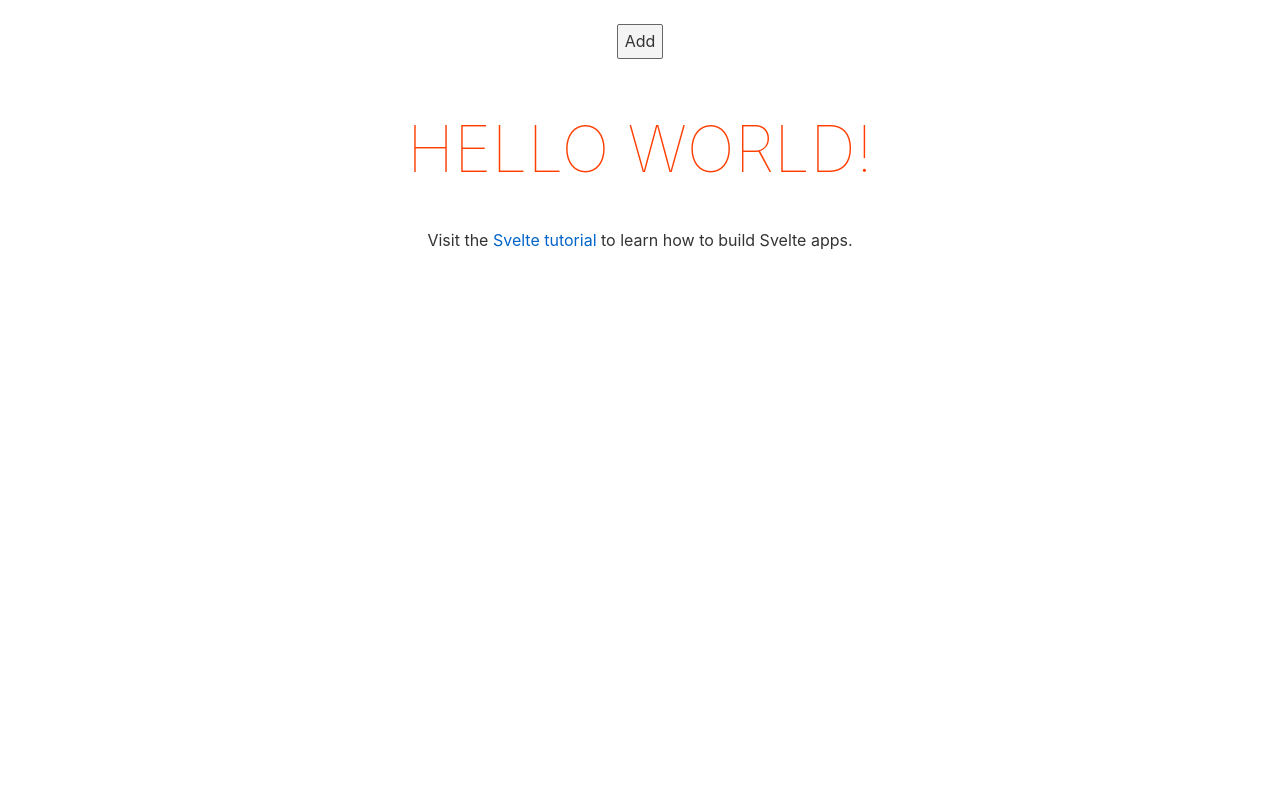
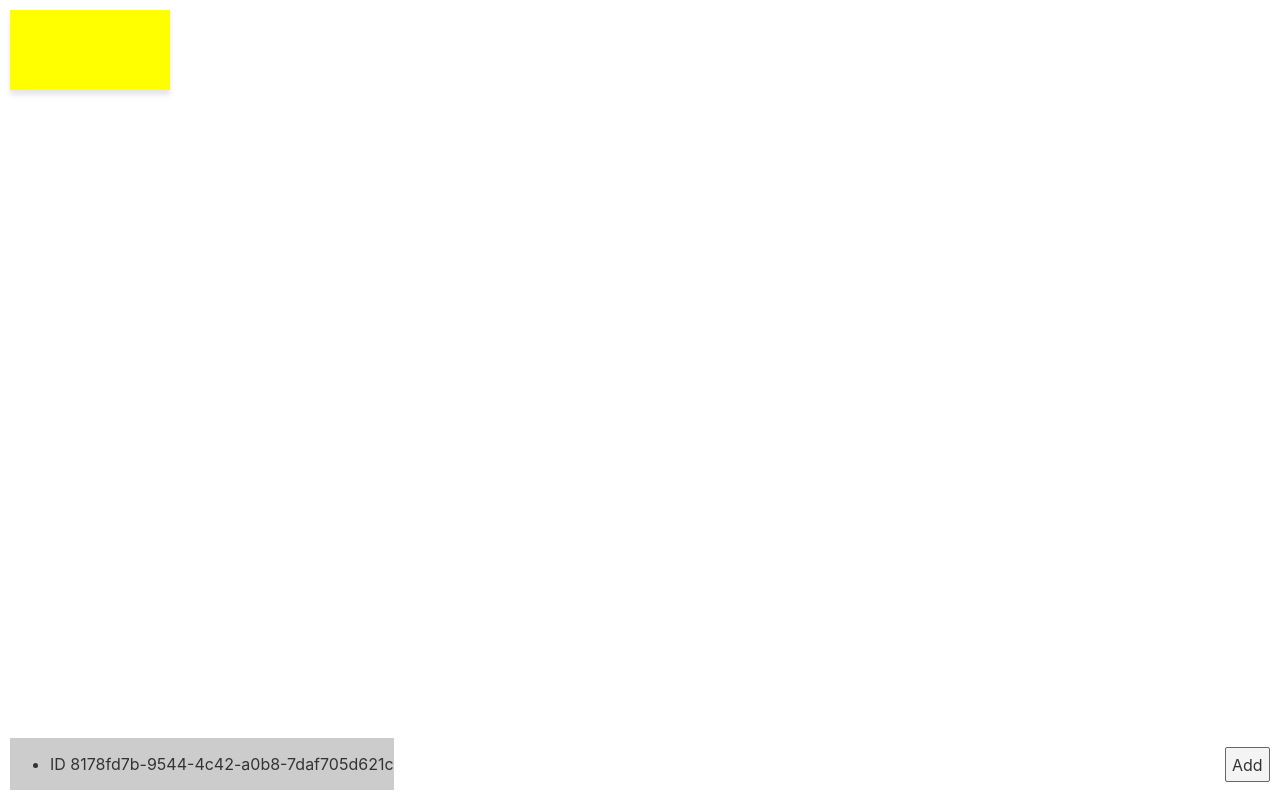
Before and after one commit to macoshita/svelte-fusen, a Svelte app: page / in a window 1280 px wide. Both pictures are taken after a click on the button "Add". Built offline with nearby package versions, Linux system fonts and the light colour scheme.

Commit message:
Implement basic functions

```diff
--- a/package.json
+++ b/package.json
@@ -24,6 +24,7 @@
     "@tsconfig/svelte": "^1.0.0"
   },
   "dependencies": {
-    "sirv-cli": "^1.0.0"
+    "sirv-cli": "^1.0.0",
+    "uuid": "^8.3.2"
   }
 }
--- a/src/App.svelte
+++ b/src/App.svelte
@@ -1,38 +1,5 @@
 <script lang="ts">
-  import { fusens } from "./stores";
-
-  export let name: string;
-
-  function addFusen() {}
+  import Board from "./components/molecules/Board.svelte";
 </script>
 
-<main>
-  <button on:click={addFusen}>Add</button>
-  <h1>Hello {name}!</h1>
-  <p>
-    Visit the <a href="https://svelte.dev/tutorial">Svelte tutorial</a> to learn
-    how to build Svelte apps.
-  </p>
-</main>
-
-<style>
-  main {
-    text-align: center;
-    padding: 1em;
-    max-width: 240px;
-    margin: 0 auto;
-  }
-
-  h1 {
-    color: #ff3e00;
-    text-transform: uppercase;
-    font-size: 4em;
-    font-weight: 100;
-  }
-
-  @media (min-width: 640px) {
-    main {
-      max-width: none;
-    }
-  }
-</style>
+<Board />
--- /dev/null
+++ b/src/actions/pannable.ts
@@ -0,0 +1,54 @@
+// https://svelte.dev/tutorial/actions からの引用
+export function pannable(node) {
+  let x;
+  let y;
+
+  function handleMousedown(event) {
+    x = event.clientX;
+    y = event.clientY;
+
+    node.dispatchEvent(
+      new CustomEvent("panstart", {
+        detail: { x, y },
+      })
+    );
+
+    window.addEventListener("mousemove", handleMousemove);
+    window.addEventListener("mouseup", handleMouseup);
+  }
+
+  function handleMousemove(event) {
+    const dx = event.clientX - x;
+    const dy = event.clientY - y;
+    x = event.clientX;
+    y = event.clientY;
+
+    node.dispatchEvent(
+      new CustomEvent("panmove", {
+        detail: { x, y, dx, dy },
+      })
+    );
+  }
+
+  function handleMouseup(event) {
+    x = event.clientX;
+    y = event.clientY;
+
+    node.dispatchEvent(
+      new CustomEvent("panend", {
+        detail: { x, y },
+      })
+    );
+
+    window.removeEventListener("mousemove", handleMousemove);
+    window.removeEventListener("mouseup", handleMouseup);
+  }
+
+  node.addEventListener("mousedown", handleMousedown);
+
+  return {
+    destroy() {
+      node.removeEventListener("mousedown", handleMousedown);
+    },
+  };
+}
--- /dev/null
+++ b/src/components/atoms/AddFusenButton.svelte
@@ -0,0 +1,13 @@
+<script lang="ts">
+  import { fusens } from "../../stores";
+  import { v4 as uuidv4 } from "uuid";
+
+  function addFusen() {
+    fusens.update((v) => [
+      ...v,
+      { id: uuidv4(), x: 10, y: 10, description: "", color: "yellow" },
+    ]);
+  }
+</script>
+
+<button on:click={addFusen}>Add</button>
--- /dev/null
+++ b/src/components/atoms/Fusen.svelte
@@ -0,0 +1,39 @@
+<script lang="ts">
+  import { pannable } from "../../actions/pannable";
+  import type { FusenType } from "../../stores"; // https://github.com/pyoner/svelte-typescript/issues/23
+
+  export let data: FusenType;
+
+  function handlePanMove({ detail }) {
+    data = {
+      ...data,
+      x: data.x + detail.dx,
+      y: data.y + detail.dy,
+    };
+  }
+</script>
+
+<div
+  class="fusen"
+  style="
+left: {data.x}px;
+top: {data.y}px;
+background-color: {data.color};
+"
+  use:pannable
+  on:panmove={handlePanMove}
+  role="textbox"
+  contenteditable
+  bind:textContent={data.description}
+/>
+
+<style>
+  .fusen {
+    position: absolute;
+    min-width: 160px;
+    min-height: 80px;
+    box-shadow: 0 5px 5px rgba(0, 0, 0, 0.1);
+    padding: 16px;
+    box-sizing: border-box;
+  }
+</style>
--- /dev/null
+++ b/src/components/molecules/Board.svelte
@@ -0,0 +1,46 @@
+<script lang="ts">
+  import { fusens } from "../../stores";
+  import Fusen from "../atoms/Fusen.svelte";
+  import AddFusenButton from "../atoms/AddFusenButton.svelte";
+</script>
+
+<div class="board">
+  <div class="tools">
+    <AddFusenButton />
+  </div>
+
+  {#each $fusens as fusen}
+    <Fusen bind:data={fusen} />
+  {/each}
+
+  <div class="debug">
+    <ul>
+      {#each $fusens as fusen}
+        <li>ID {fusen.id}<br />{fusen.description}</li>
+      {/each}
+    </ul>
+  </div>
+</div>
+
+<style>
+  .tools {
+    position: absolute;
+    bottom: 10px;
+    right: 10px;
+  }
+
+  .board {
+    position: absolute;
+    top: 0;
+    left: 0;
+    bottom: 0;
+    right: 0;
+  }
+
+  .debug {
+    position: absolute;
+    bottom: 10px;
+    left: 10px;
+    background-color: #ccc;
+  }
+</style>
--- a/src/stores.ts
+++ b/src/stores.ts
@@ -4,6 +4,7 @@ export type FusenType = {
   id: string;
   x: number;
   y: number;
+  color: string;
   description: string;
 };
 
```
Also changed, not shown: src/actions/pannable_type.d.ts (added, +7 -0 lines), src/components/Fusen.svelte (deleted), 1 other file (tests, documents, lock files or other folders).
